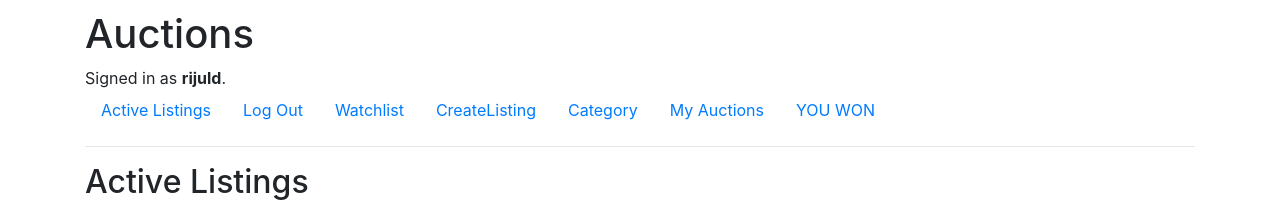
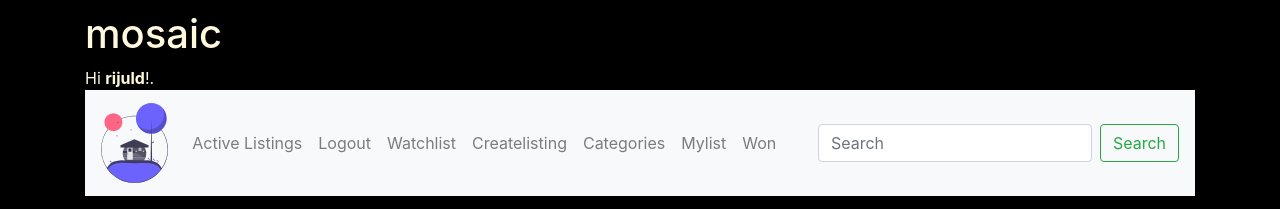
Before and after one commit to rijuld/Mosaic, a Django app: page / in a window 1280 px wide. Shown: the top 209 px of the page. Run offline with Django 3.2, Linux system fonts and the light colour scheme; a user stored in the database is signed in; data comes from the database, SQL or seed files in the repository; both versions use the stored data as it was after the commit; some libraries are stand-ins or nearby versions.

Commit message:
changed the look

```diff
--- a/auctions/templates/auctions/index.html
+++ b/auctions/templates/auctions/index.html
@@ -5,21 +5,20 @@
 
 	</ul>
     <h2>Active Listings</h2>
-    <ul>
+	<div class="scrolling-wrapper">
 		{% for key,value in k.items %}
+		<div class="card">
 
-
-
-    	<li><h3><a href="{% url 'listing' title=key.title %}">{{ key.title}}</a></h3></li>
-    	<ul>
+			<li><h3 ><a href="{% url 'listing' title=key.title %}">{{ key.title}}</a></h3></li>
+			<ul class="hello">
 				<li><img src="{{key.image}}" alt="this is the image if the bidding item" height="400px" class="img"></li>
 				<li>The price of the item is:{{value.bids}}</li>
 				<li>{{key.description}}</li>
 
 			</ul>
+		</div>
+
 
 			{% endfor%}
-	</ul>
-
-    TODO
+	  </div>
 {% endblock %}
--- a/auctions/templates/auctions/layout.html
+++ b/auctions/templates/auctions/layout.html
@@ -10,52 +10,73 @@
     <body>
         <div class="container">
         <div class="color">
-        <h1>Auctions</h1>
+        <h1>mosaic</h1>
         <div>
             {% if user.is_authenticated %}
-                Signed in as <strong>{{ user.username }}</strong>.
+                Hi <strong>{{ user.username }}</strong>!.
             {% else %}
                 Not signed in.
             {% endif %}
         </div>
-        <ul class="nav">
+        <nav class="navbar navbar-expand-lg navbar-light bg-light">
+            <a class="navbar-brand" href="{% url 'index' %}"><img src="{% static 'auctions/images/b.svg' %}" height="80px"></a>
+            <button class="navbar-toggler" type="button" data-toggle="collapse" data-target="#navbarTogglerDemo02" aria-controls="navbarTogglerDemo02" aria-expanded="false" aria-label="Toggle navigation">
+              <span class="navbar-toggler-icon"></span>
+            </button>
+
+            <div class="collapse navbar-collapse" id="navbarTogglerDemo02">
+              <ul class="navbar-nav mr-auto mt-2 mt-lg-0">
                 <li class="nav-item">
-                <a class="nav-link" href="{% url 'index' %}">Active Listings</a>
+                  <a class="nav-link" href="{% url 'index' %}">Active Listings <span class="sr-only">(current)</span></a>
                 </li>
                 {% if user.is_authenticated %}
                 <li class="nav-item">
-                    <a class="nav-link" href="{% url 'logout' %}">Log Out</a>
+                  <a class="nav-link" href="{% url 'logout' %}">Logout</a>
                 </li>
                 <li class="nav-item">
                     <a class="nav-link" href="{% url 'watchlist' %}">Watchlist</a>
                   </li>
                   <li class="nav-item">
-                    <a class="nav-link" href="{% url 'createlisting' %}">CreateListing</a>
+                    <a class="nav-link" href="{% url 'createlisting' %}">Createlisting</a>
                   </li>
                   <li class="nav-item">
-                    <a class="nav-link" href="{% url 'category' %}">Category</a>
+                    <a class="nav-link" href="{% url 'category' %}">Categories</a>
                   </li>
                   <li class="nav-item">
-                    <a class="nav-link" href="{% url 'mylist' %}">My Auctions</a>
+                    <a class="nav-link" href="{% url 'mylist' %}">Mylist</a>
                   </li>
                   <li class="nav-item">
-                    <a class="nav-link" href="{% url 'won' %}">YOU WON</a>
+                    <a class="nav-link" href="{% url 'won' %}">Won</a>
                   </li>
 
                   {% else %}
                   <li class="nav-item">
-                    <a class="nav-link" href="{% url 'login' %}">Log In</a>
+                    <a class="nav-link" href="{% url 'login' %}">Login</a>
                   </li>
                   <li class="nav-item">
                     <a class="nav-link" href="{% url 'register' %}">Register</a>
                   </li>
+                  {% endif %}
 
-            {% endif %}
               </ul>
+              <form class="form-inline my-2 my-lg-0">
+                <input class="form-control mr-sm-2" type="search" placeholder="Search">
+                <button class="btn btn-outline-success my-2 my-sm-0" type="submit">Search</button>
+              </form>
+            </div>
+          </nav>
         </div>
         <hr>
+        <div class="footer">
+            <div class="popcorn">
+                <img src="{% static 'auctions/images/a.svg' %}" height="30%" class="img">
+            </div>
+          </div>
         {% block body %}
         {% endblock %}
     </div>
+
+
+
     </body>
 </html>
```
Also changed, not shown: auctions/static/auctions/styles.css (+37 -0 lines), auctions/static/auctions/images/a.svg (added), auctions/static/auctions/images/b.svg (added), db.sqlite3. Lines whose indentation alone changed are shown as unchanged.
